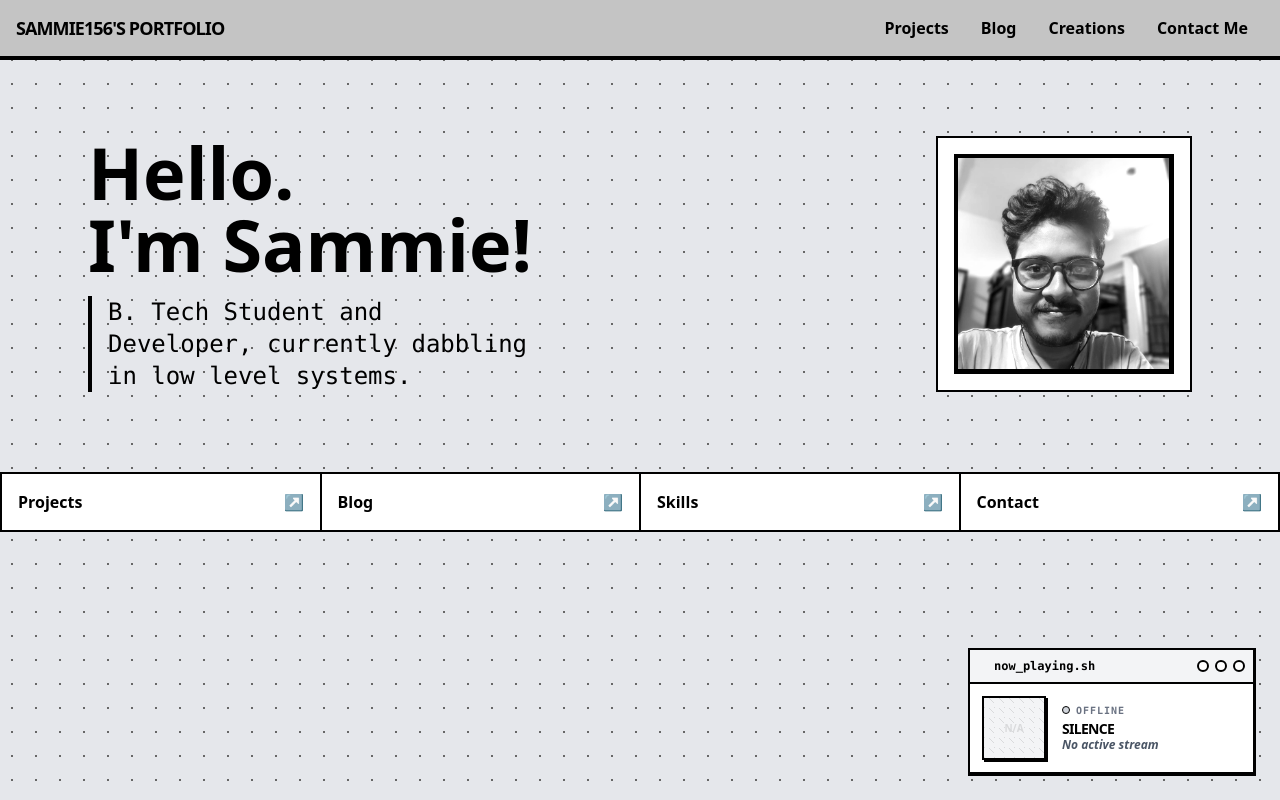
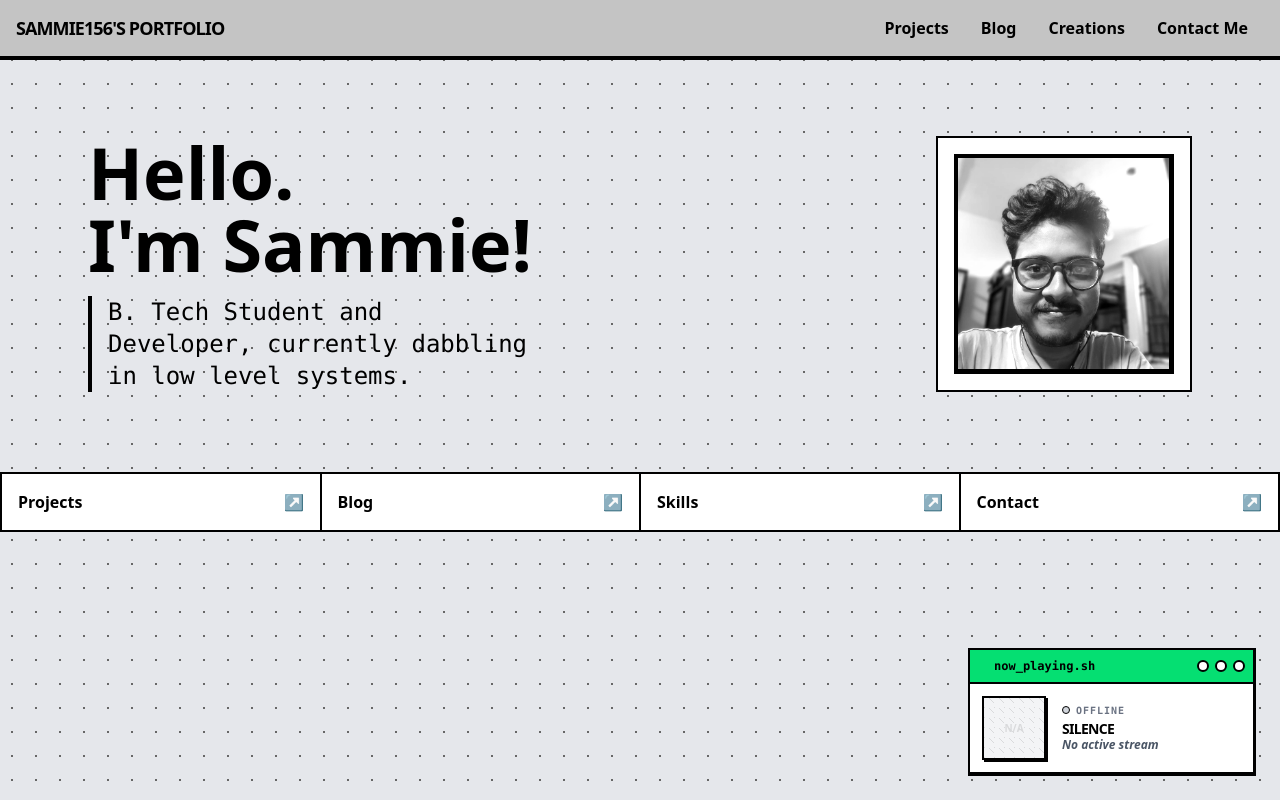
Before and after one commit to Sammie156/Portfolio, a React (Vite) app: page / in a window 1280 px wide. Built offline with nearby package versions, Linux system fonts and the light colour scheme; no server answers.

Commit message:
Changed spotify call to last.fm

```diff
--- a/src/components/SpotifyCard.jsx
+++ b/src/components/SpotifyCard.jsx
@@ -11,6 +11,7 @@ const SpotifyCard = ({
   return (
     <WindowCard
       filename="now_playing.sh"
+      windowClass="bg-green-400"
       className={`w-64 sm:w-72 ${className}`}
     >
       <div className="p-3 flex items-center gap-4 bg-white">
@@ -20,7 +21,7 @@ const SpotifyCard = ({
             <img
               src={albumArt}
               alt="Album Art"
-              className="w-full h-full object-cover grayscale contrast-125"
+              className="w-full h-full object-cover grayscale"
             />
           ) : (
             <div className="w-full h-full flex items-center justify-center bg-diagonal-lines opacity-20">
--- a/src/components/WindowCard.jsx
+++ b/src/components/WindowCard.jsx
@@ -1,6 +1,6 @@
 import { motion } from "framer-motion";
 
-const WindowCard = ({ filename, children, className = "" }) => {
+const WindowCard = ({ filename, children, className = "", windowClass = "bg-gray-100" }) => {
   return (
     <motion.div
       drag
@@ -8,7 +8,7 @@ const WindowCard = ({ filename, children, className = "" }) => {
       whileDrag={{ scale: 1.02, zIndex: 50 }} // Visual feedback when dragging
       className={`absolute bg-white border-2 border-b-4 border-r-3 border-black shadow-hard ${className}`}
     >
-      <div className="cursor-grab active:cursor-grabbing flex items-center justify-between border-b-2 border-black bg-gray-100 p-2">
+      <div className={`cursor-grab active:cursor-grabbing flex items-center justify-between border-b-2 border-black ${windowClass} p-2`}>
         <span className="text-xs font-mono font-bold select-none px-4">
           {filename || "untitled.exe"}
         </span>
--- a/src/pages/Home.jsx
+++ b/src/pages/Home.jsx
@@ -7,34 +7,49 @@ import WindowCard from "../components/WindowCard";
 import SpotifyCard from "../components/SpotifyCard";
 
 function Home() {
-  const useSpotify = (discordID) => {
-    const [data, setData] = useState(null);
+  const API_KEY = "01a351a110f85aa93236b65f1a3bbf5b";
+  const USERNAME = "Sammie156";
+
+  const useMusic = () => {
+    const [track, setTrack] = useState(null);
 
     useEffect(() => {
-      const fetchStatus = async () => {
+      const fetchTrack = async () => {
         try {
-          const response = await fetch(
-            `https://api.lanyard.rest/v1/users/${discordID}`
+          const res = await fetch(
+            `https://ws.audioscrobbler.com/2.0/?method=user.getrecenttracks&user=${USERNAME}&api_key=${API_KEY}&format=json&limit=1`
           );
-          const json = await response.json();
-          setData(json.data);
+          const data = await res.json();
+          const latestTrack = data.recenttracks.track[0];
+
+          const imageUrl =
+            latestTrack.image.find((img) => img.size === "extralarge")[
+              "#text"
+            ] ||
+            latestTrack.image.find((img) => img.size === "large")["#text"] ||
+            ""; // Fallback to empty string
+
+          setTrack({
+            title: latestTrack.name,
+            artist: latestTrack.artist["#text"],
+            albumArt: imageUrl,
+            // Last.fm uses a specific attribute to check if currently playing
+            isPlaying: latestTrack["@attr"]?.nowplaying === "true",
+          });
         } catch (err) {
-          console.error("Lanyard error: ", err);
+          console.error("Music fetch failed", err);
         }
       };
 
-      fetchStatus();
-      const interval = setInterval(fetchStatus, 30000);
-      return () => {
-        clearInterval(interval);
-      };
-    }, [discordID]);
+      fetchTrack();
+      const timer = setInterval(fetchTrack, 10000);
+      return () => clearInterval(timer);
+    }, []);
 
-    return data;
+    return track;
   };
 
-  const userActivity = useSpotify("712668848763043891");
-  const spotify = userActivity?.spotify;
+  const music = useMusic();
 
   return (
     <main className="min-h-screen w-full pb-20">
@@ -59,10 +74,10 @@ function Home() {
 
       <SpotifyCard
         className="fixed bottom-6 right-6 z-50"
-        isPlaying={!!spotify}
-        songTitle={spotify?.song || "Not Listening"}
-        artist={spotify?.artist || "Spotify"}
-        albumArt={spotify?.album_art_url}
+        isPlaying={music?.isPlaying}
+        songTitle={music?.title || "Not Listening"}
+        artist={music?.artist || "Spotify"}
+        albumArt={music?.albumArt}
       />
     </main>
   );
```
